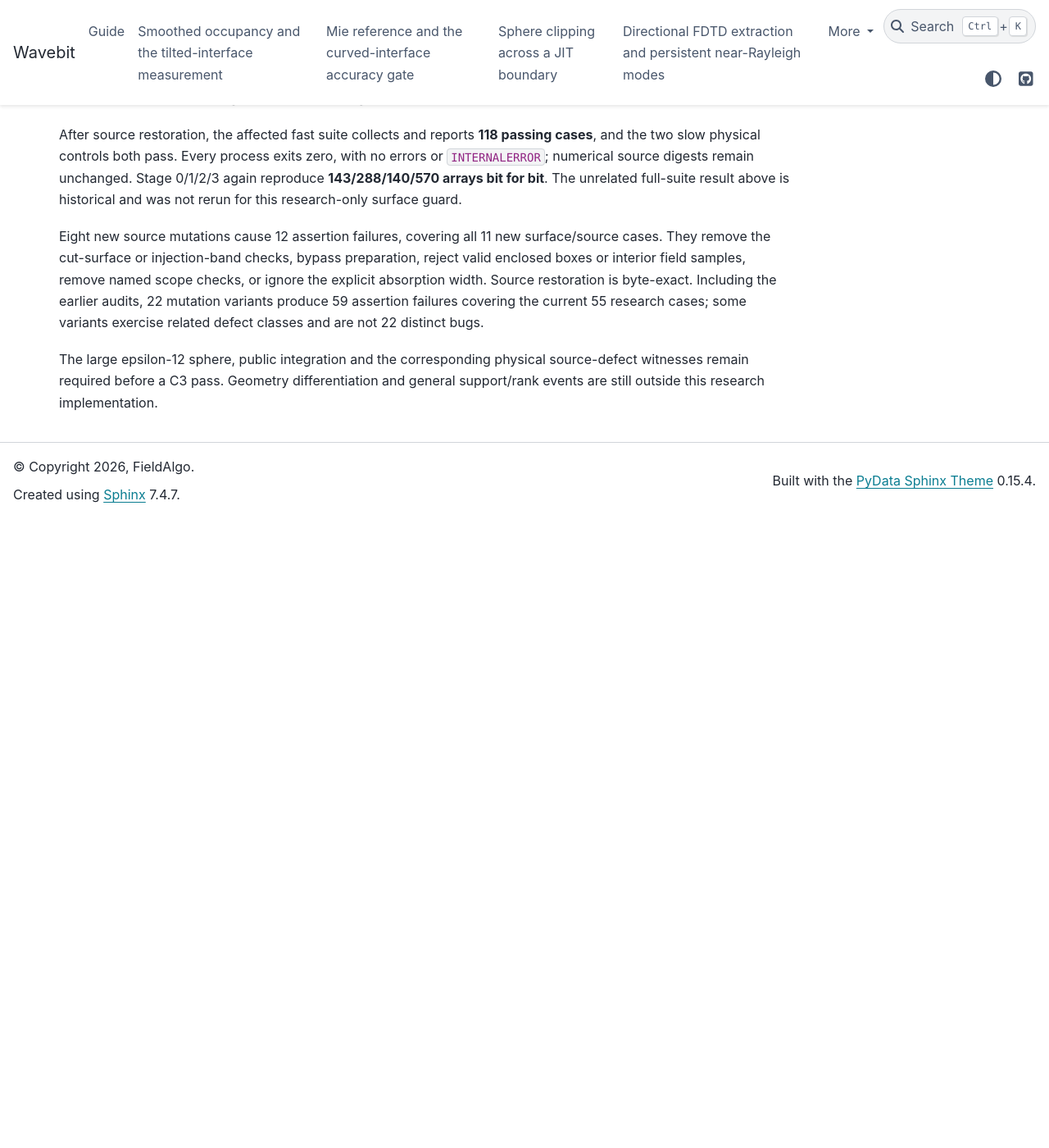
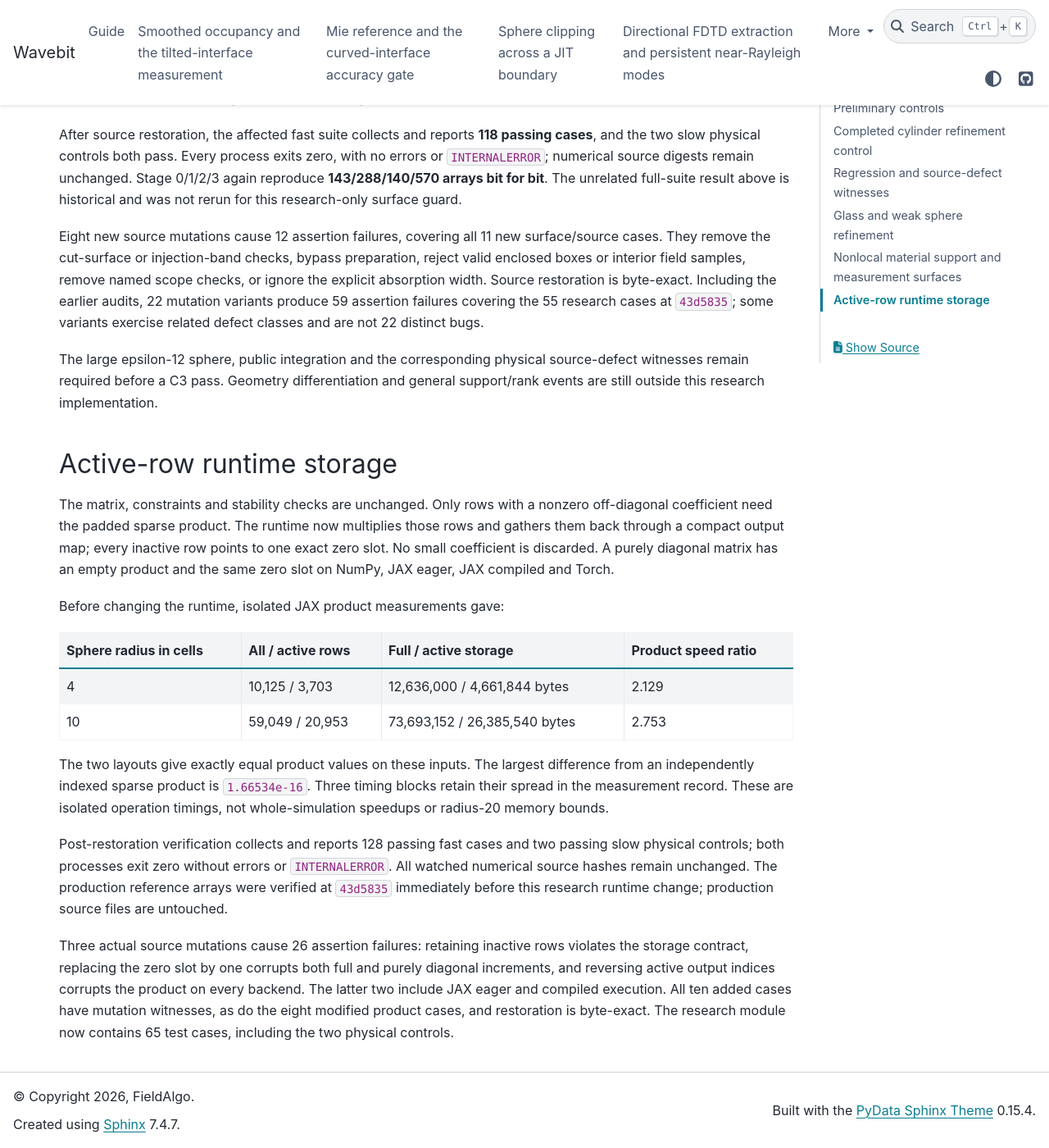
Before and after one commit to fieldalgo/wavebit, a Sphinx documentation site: the page built from docs/fd-symmetric-stencil.md, in a window 1280 px wide and 1400 px high, scrolled down 5919 px. Shown: the whole window at 82% size. Built offline with Sphinx 7.4.7 and the PyData theme 0.15.4, drawn with Linux system fonts in a browser that asks for light colours; before the commit the page ends 6551 px from its top, so only the background shows below that.

Commit message:
Compress research material stencil to active rows
Co-Authored-By: Codex <codex@openai.com>

```diff
--- a/docs/fd-symmetric-stencil.md
+++ b/docs/fd-symmetric-stencil.md
@@ -299,9 +299,45 @@ surface/source cases. They remove the cut-surface or injection-band checks,
 bypass preparation, reject valid enclosed boxes or interior field samples,
 remove named scope checks, or ignore the explicit absorption width. Source
 restoration is byte-exact. Including the earlier audits, 22 mutation variants
-produce 59 assertion failures covering the current 55 research cases; some
+produce 59 assertion failures covering the 55 research cases at `43d5835`; some
 variants exercise related defect classes and are not 22 distinct bugs.
 
 The large epsilon-12 sphere, public integration and the corresponding physical
 source-defect witnesses remain required before a C3 pass. Geometry differentiation
 and general support/rank events are still outside this research implementation.
+
+## Active-row runtime storage
+
+The matrix, constraints and stability checks are unchanged. Only rows with a
+nonzero off-diagonal coefficient need the padded sparse product. The runtime
+now multiplies those rows and gathers them back through a compact output map;
+every inactive row points to one exact zero slot. No small coefficient is
+discarded. A purely diagonal matrix has an empty product and the same zero
+slot on NumPy, JAX eager, JAX compiled and Torch.
+
+Before changing the runtime, isolated JAX product measurements gave:
+
+| Sphere radius in cells | All / active rows | Full / active storage | Product speed ratio |
+| --- | --- | --- | --- |
+| 4 | 10,125 / 3,703 | 12,636,000 / 4,661,844 bytes | 2.129 |
+| 10 | 59,049 / 20,953 | 73,693,152 / 26,385,540 bytes | 2.753 |
+
+The two layouts give exactly equal product values on these inputs. The largest
+difference from an independently indexed sparse product is `1.66534e-16`.
+Three timing blocks retain their spread in the measurement record. These are
+isolated operation timings, not whole-simulation speedups or radius-20 memory
+bounds.
+
+Post-restoration verification collects and reports 128 passing fast cases and
+two passing slow physical controls; both processes exit zero without errors or
+`INTERNALERROR`. All watched numerical source hashes remain unchanged. The
+production reference arrays were verified at `43d5835` immediately before this
+research runtime change; production source files are untouched.
+
+Three actual source mutations cause 26 assertion failures: retaining inactive
+rows violates the storage contract, replacing the zero slot by one corrupts
+both full and purely diagonal increments, and reversing active output indices
+corrupts the product on every backend. The latter two include JAX eager and
+compiled execution. All ten added cases have mutation witnesses, as do the
+eight modified product cases, and restoration is byte-exact. The research
+module now contains 65 test cases, including the two physical controls.
```
Also changed, not shown: 2 other files.
